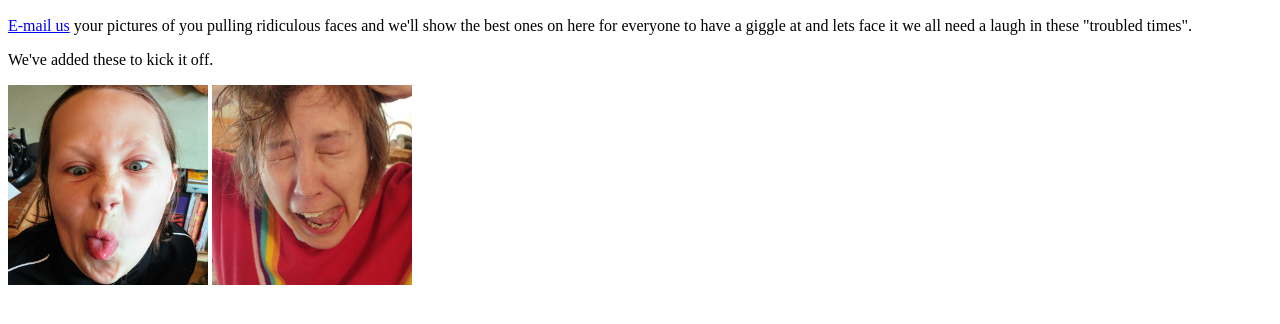
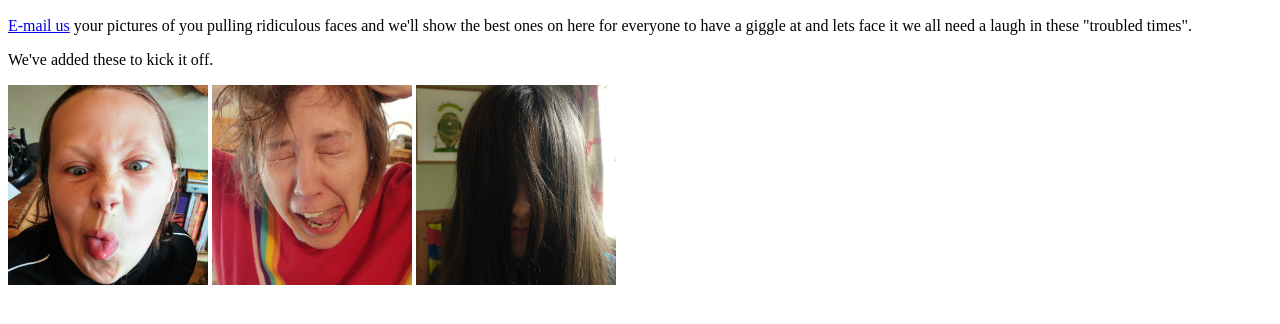
Before and after one commit to chrisdennett/silly-faces-of-ulverston, a website: page index.html in a window 1280 px wide. Shown: the part 110-434 px from the top of the page. Drawn offline with Linux system fonts and the light colour scheme.

Commit message:
added Holly

```diff
--- a/index.html
+++ b/index.html
@@ -30,5 +30,6 @@
     <p>We've added these to kick it off.</p>
     <img src="images/Dot.jpg" />
     <img src="images/Jennie.jpg" />
+    <img src="images/Holly.jpg" />
   </body>
 </html>
```
Also changed, not shown: images/Holly.jpg (added).
